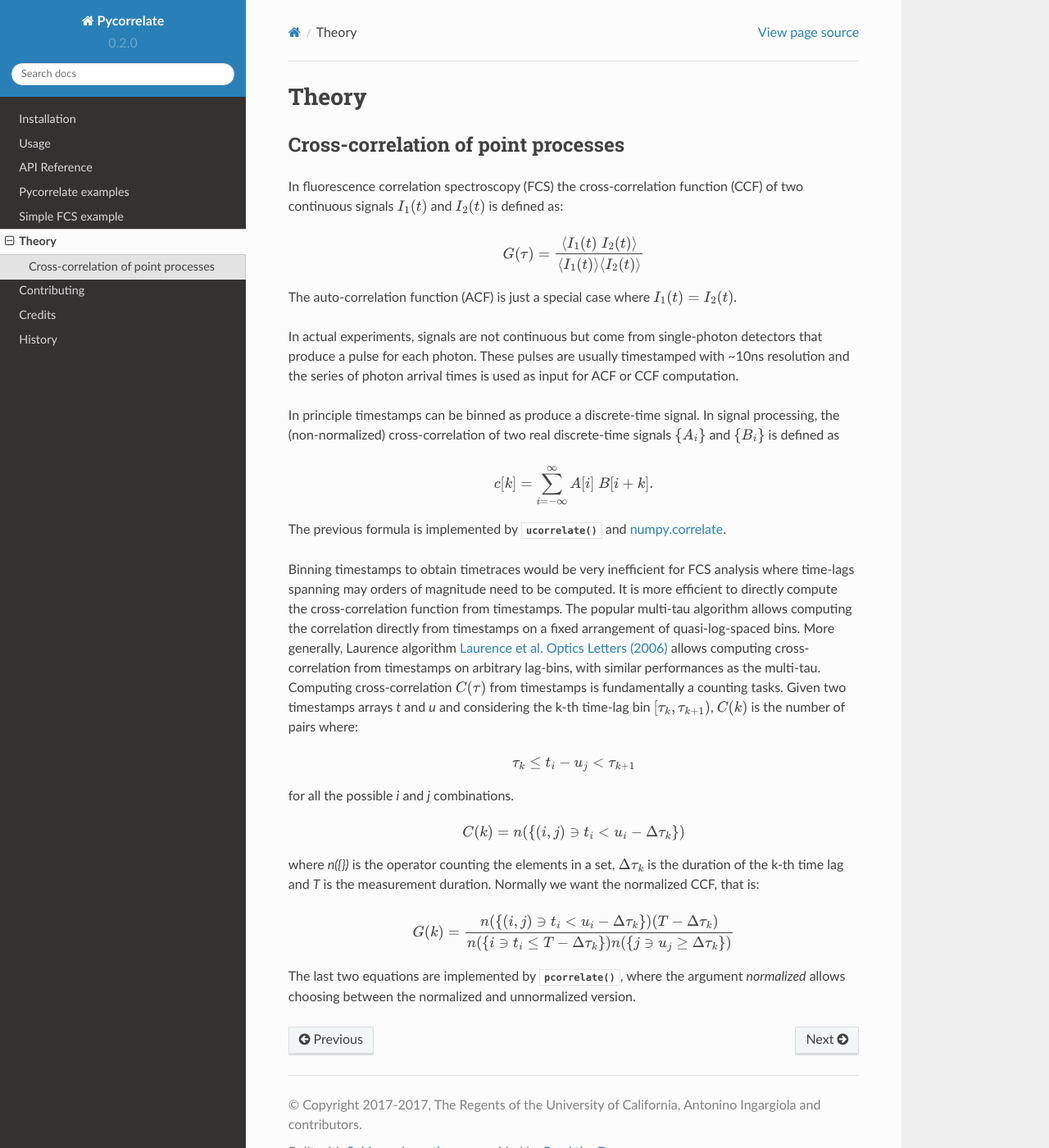
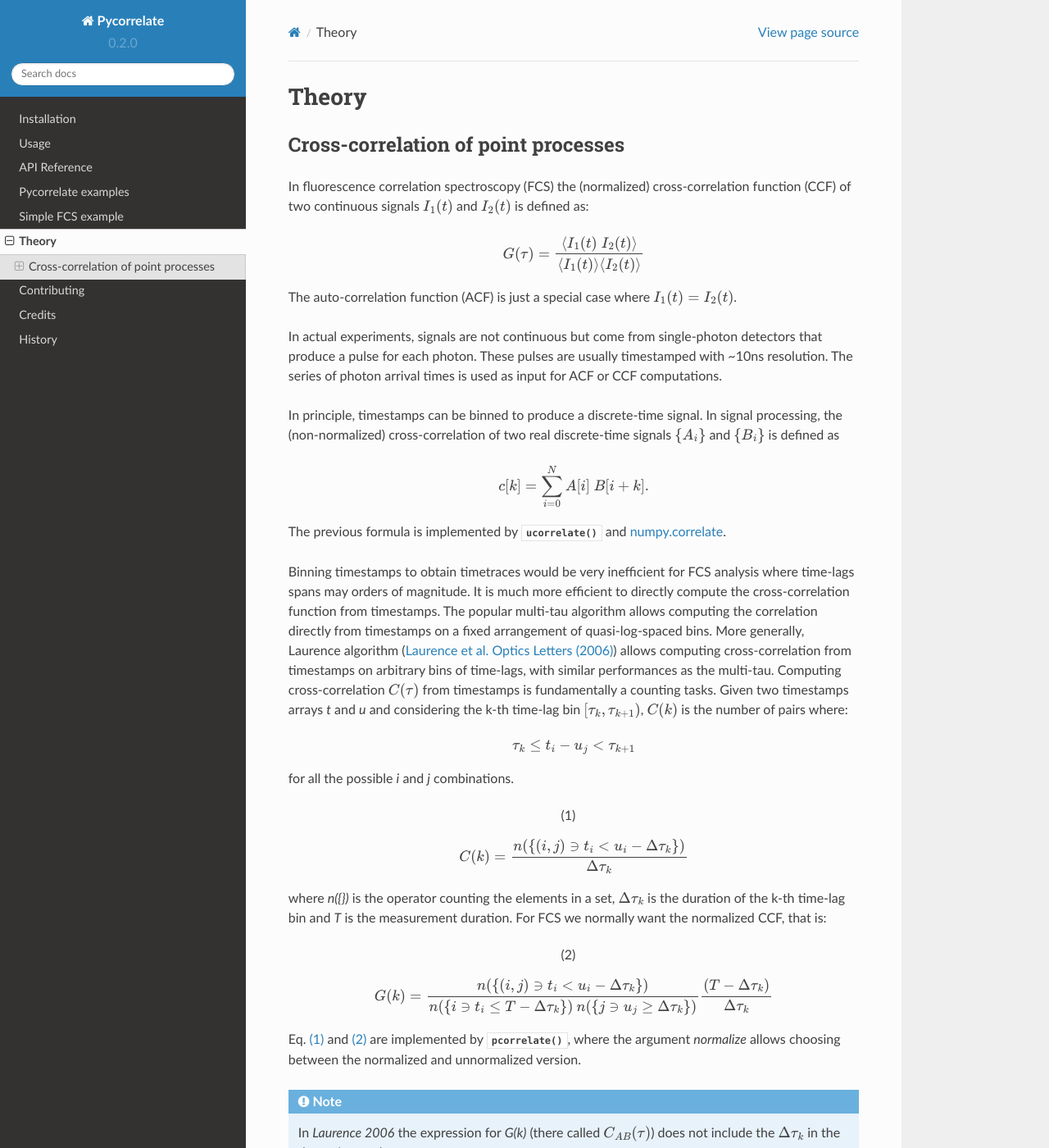
Before and after one commit to tritemio/pycorrelate, a Sphinx documentation site: the page built from docs/theory.rst, in a window 1280 px wide and 1400 px high. Shown: the whole window at 82% size. Built offline with Sphinx 7.4.7 and the Read the Docs theme 2.0.0, drawn with Linux system fonts in a browser that asks for light colours; some of the changed text lies outside the part shown.

Commit message:
Docs: complete theory

```diff
--- a/docs/theory.rst
+++ b/docs/theory.rst
@@ -21,30 +21,30 @@
 
 In actual experiments, signals are not continuous but come from
 single-photon detectors that produce a pulse for each photon. These pulses
-are usually timestamped with ~10ns resolution and the series of photon
-arrival times is used as input for ACF or CCF computation.
+are usually timestamped with ~10ns resolution. The series of photon
+arrival times is used as input for ACF or CCF computations.
 
-In principle timestamps can be binned as produce a discrete-time signal.
+In principle, timestamps can be binned to produce a discrete-time signal.
 In signal processing, the (non-normalized) cross-correlation of two
 real discrete-time signals :math:`\{A_i\}` and
 :math:`\{B_i\}` is defined as
 
 .. math::
-    c[k] = \sum_{i=-\infty}^{\infty} A[i]\ B[i+k].
+    c[k] = \sum_{i=0}^{N} A[i]\ B[i+k].
 
 The previous formula is implemented by :func:`ucorrelate` and
 `numpy.correlate <https://docs.scipy.org/doc/numpy/reference/generated/numpy.correlate.html#numpy.correlate>`__.
 
 Binning timestamps to obtain timetraces would be very inefficient for FCS
-analysis where time-lags spanning may orders of magnitude need to be computed.
-It is more efficient to directly compute the cross-correlation function from
-timestamps.
+analysis where time-lags spans may orders of magnitude.
+It is much more efficient to directly compute the cross-correlation function
+from timestamps.
 The popular multi-tau algorithm allows computing the correlation directly
 from timestamps on a fixed arrangement of quasi-log-spaced bins.
 More generally, Laurence algorithm
-`Laurence et al. Optics Letters (2006) <https://doi.org/10.1364/OL.31.000829>`__
-allows computing cross-correlation from timestamps on arbitrary lag-bins,
-with similar performances as the multi-tau.
+(`Laurence et al. Optics Letters (2006) <https://doi.org/10.1364/OL.31.000829>`__)
+allows computing cross-correlation from timestamps on arbitrary bins of
+time-lags, with similar performances as the multi-tau.
 Computing cross-correlation :math:`C(\tau)` from timestamps is fundamentally
 a counting tasks. Given two timestamps arrays *t* and *u* and
 considering the k-th time-lag bin :math:`[\tau_k, \tau_{k+1})`,
@@ -56,17 +56,39 @@
 for all the possible *i* and *j* combinations.
 
 .. math::
-    C(k) = n(\{(i,j) \ni t_i < u_i - \Delta\tau_k\})
+    C(k) = \frac{n(\{(i,j) \ni t_i < u_i - \Delta\tau_k\})}{\Delta\tau_k}
+    :label: Ck
 
 where `n({})` is the operator counting the elements in a set,
-:math:`\Delta\tau_k` is the duration of the k-th time lag and *T*
+:math:`\Delta\tau_k` is the duration of the k-th time-lag bin and *T*
 is the measurement duration.
-Normally we want the normalized CCF, that is:
+For FCS we normally want the normalized CCF, that is:
 
 .. math::
-    G(k) = \frac{n(\{(i,j) \ni t_i < u_i - \Delta\tau_k\})(T-\Delta\tau_k)}
-                {n(\{i \ni t_i \le T - \Delta\tau_k\})n(\{j \ni u_j \ge \Delta\tau_k\})}
+    G(k) = \frac{n(\{(i,j) \ni t_i < u_i - \Delta\tau_k\})}
+                {n(\{i \ni t_i \le T - \Delta\tau_k\})\:n(\{j \ni u_j \ge \Delta\tau_k\})}
+           \frac{(T-\Delta\tau_k)}{\Delta\tau_k}
+    :label: Gk
 
-The last two equations are implemented by :func:`pcorrelate`,
-where the argument `normalized` allows choosing between the normalized
+Eq. :eq:`Ck` and :eq:`Gk` are implemented by :func:`pcorrelate`,
+where the argument `normalize` allows choosing between the normalized
 and unnormalized version.
+
+.. note::
+    In *Laurence 2006* the expression for *G(k)* (there called
+    :math:`C_{AB}(\tau)`) does not include the :math:`\Delta\tau_k`
+    in the denominator due to a typo.
+
+References
+----------
+
+- Laurence, T. A., Fore, S., Huser, T. (2006). Fast, flexible algorithm for
+  calculating photon correlations. *Optics Letters* , *31* (6), 829–831.
+  https://doi.org/10.1364/OL.31.000829
+
+- Petra Schwille and Elke Haustein,
+  `Fluorescence Correlation Spectroscopy  An Introduction to its Concepts and Applications <http://citeseerx.ist.psu.edu/viewdoc/download?doi=10.1.1.405.2487&rep=rep1&type=pdf>`__
+
+- Haustein, E., Schwille, P. (2003). Ultrasensitive investigations of biological
+  systems by fluorescence correlation spectroscopy. *Methods*, *29* (2),
+  153–166. https://doi.org/10.1016/S1046-2023(02)00306-7
```
Also changed, not shown: other parts of docs/theory.rst (+1 -1 lines).
